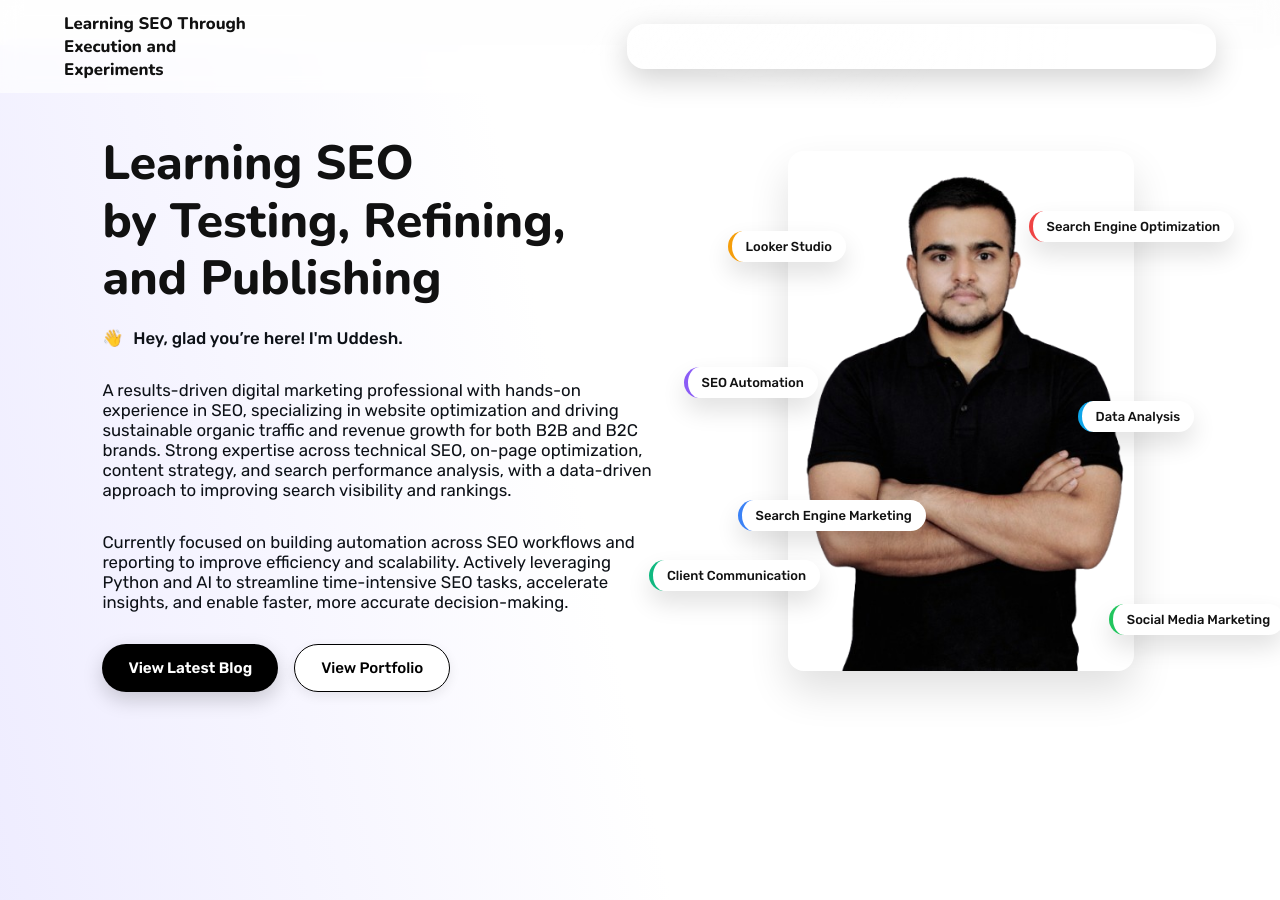
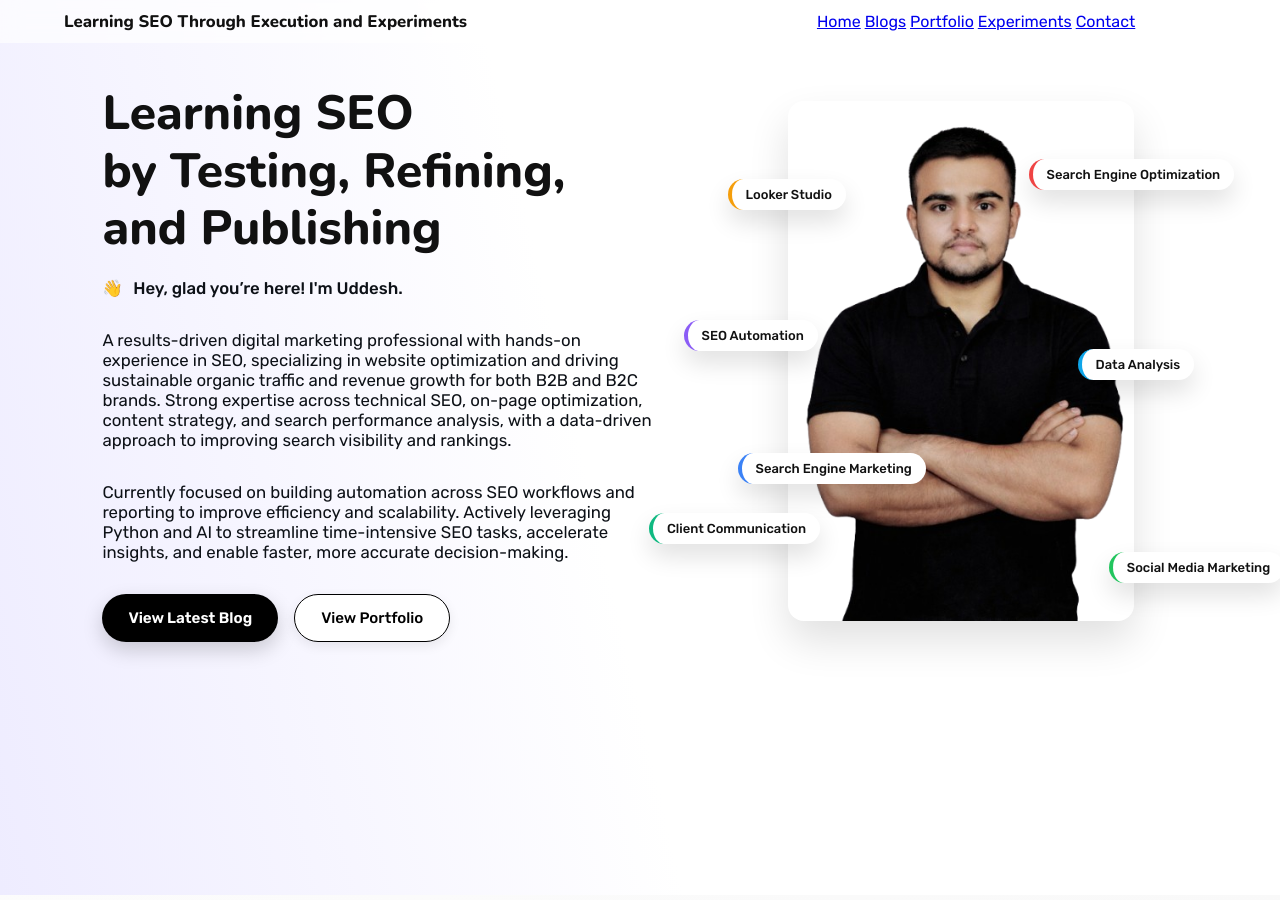
Before and after one commit to uddeshbommawar/uddeshbommawar.github.io, a Jekyll site: the page built from index.md, in a window 1280 px wide and 900 px high. Built offline with Jekyll 4.4.1, drawn with Linux system fonts in a browser that asks for light colours.

Commit message:
Update default.html

```diff
--- a/_layouts/default.html
+++ b/_layouts/default.html
@@ -27,86 +27,6 @@ j=d.createElement(s),dl=l!='dataLayer'?'&l='+l:'';j.async=true;j.src=
   <link rel="preconnect" href="https://fonts.gstatic.com" crossorigin>
   <link href="https://fonts.googleapis.com/css2?family=Nunito:wght@600;700;800&family=Rubik:wght@400;500;600&display=swap" rel="stylesheet">
   <meta name="google-site-verification" content="A7NtwOPHCNvu1Hbgps2-rGwtBqIUABEtZSAsjmdNK8c" />
-<style>
-  .nav-glass {
-    position: sticky;
-    top: 0;
-    z-index: 999;
-    border-radius: 18px;
-    margin: 14px auto;
-    width: min(1100px, 94%);
-    padding: 12px 18px;
-
-    background: rgba(255, 255, 255, 0.08);
-    border: 1px solid rgba(255, 255, 255, 0.18);
-
-    backdrop-filter: blur(18px);
-    -webkit-backdrop-filter: blur(18px);
-
-    box-shadow:
-      0 10px 30px rgba(0,0,0,0.18),
-      inset 0 1px 0 rgba(255,255,255,0.16);
-  }
-
-  .nav-glass::before {
-    content: "";
-    position: absolute;
-    inset: 0;
-    border-radius: 18px;
-    pointer-events: none;
-
-    background: radial-gradient(
-      circle at 20% 0%,
-      rgba(255,255,255,0.25),
-      rgba(255,255,255,0.06) 35%,
-      transparent 70%
-    );
-  }
-
-  .nav-glass::after {
-    content: "";
-    position: absolute;
-    inset: -40%;
-    border-radius: 18px;
-    pointer-events: none;
-
-    background: linear-gradient(
-      120deg,
-      transparent 35%,
-      rgba(255,255,255,0.22) 50%,
-      transparent 65%
-    );
-
-    transform: rotate(10deg);
-    animation: lensShine 5s ease-in-out infinite;
-    opacity: 0.35;
-  }
-
-  @keyframes lensShine {
-    0%   { transform: translateX(-30%) rotate(10deg); }
-    50%  { transform: translateX(30%) rotate(10deg); }
-    100% { transform: translateX(-30%) rotate(10deg); }
-  }
-
-  .nav-glass a {
-    color: rgba(255,255,255,0.9);
-    text-decoration: none;
-    font-weight: 600;
-    padding: 8px 12px;
-    border-radius: 12px;
-    transition: 0.25s ease;
-  }
-
-  .nav-glass a:hover {
-    background: rgba(255,255,255,0.14);
-  }
-
-  .nav-glass.scrolled {
-    backdrop-filter: blur(24px);
-    -webkit-backdrop-filter: blur(24px);
-    background: rgba(255, 255, 255, 0.12);
-  }
-</style>
 </head>
 
 <body>
```
Also changed, not shown: other parts of _layouts/default.html (+0 -9 lines).
